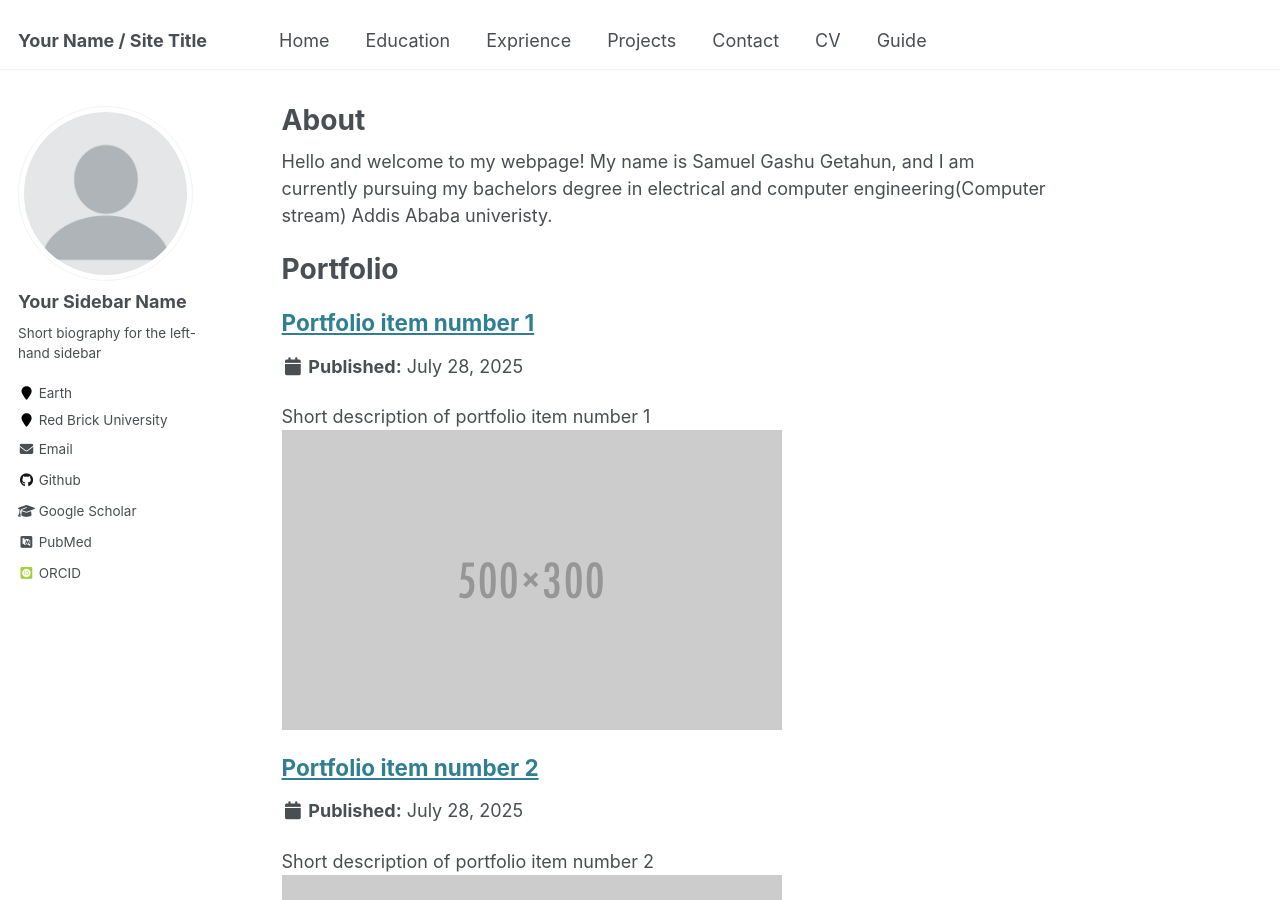
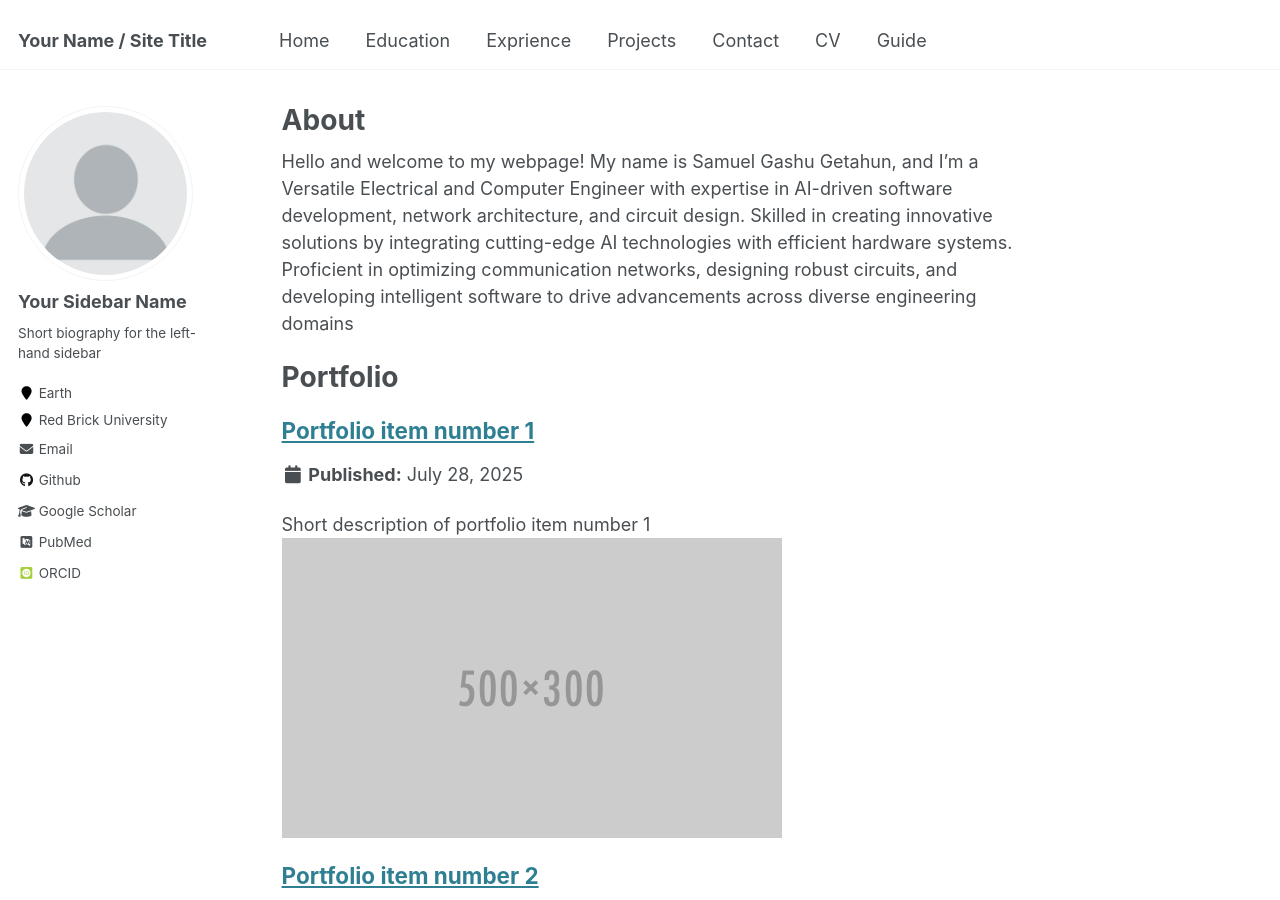
Before and after one commit to habrev/habrev.github.io, a Jekyll site: the page built from _pages/about.md, in a window 1280 px wide and 900 px high. Built offline with Jekyll 4.4.1, drawn with Linux system fonts in a browser that asks for light colours; some web fonts are replaced.

Commit message:
Add detailed About page with personal intro

```diff
--- a/_pages/about.md
+++ b/_pages/about.md
@@ -7,7 +7,7 @@ redirect_from:
   - /about.html
 ---
 
-Hello and welcome to my webpage! My name is Samuel Gashu Getahun, and I am currently pursuing my bachelors degree in electrical and computer engineering(Computer stream) Addis Ababa univeristy.
+Hello and welcome to my webpage! My name is Samuel Gashu Getahun, and I'm a Versatile Electrical and Computer Engineer with expertise in AI-driven software development, network architecture, and circuit design. Skilled in creating innovative solutions by integrating cutting-edge AI technologies with efficient hardware systems. Proficient in optimizing communication networks, designing robust circuits, and developing intelligent software to drive advancements across diverse engineering domains
 
 Portfolio
 ====
```
